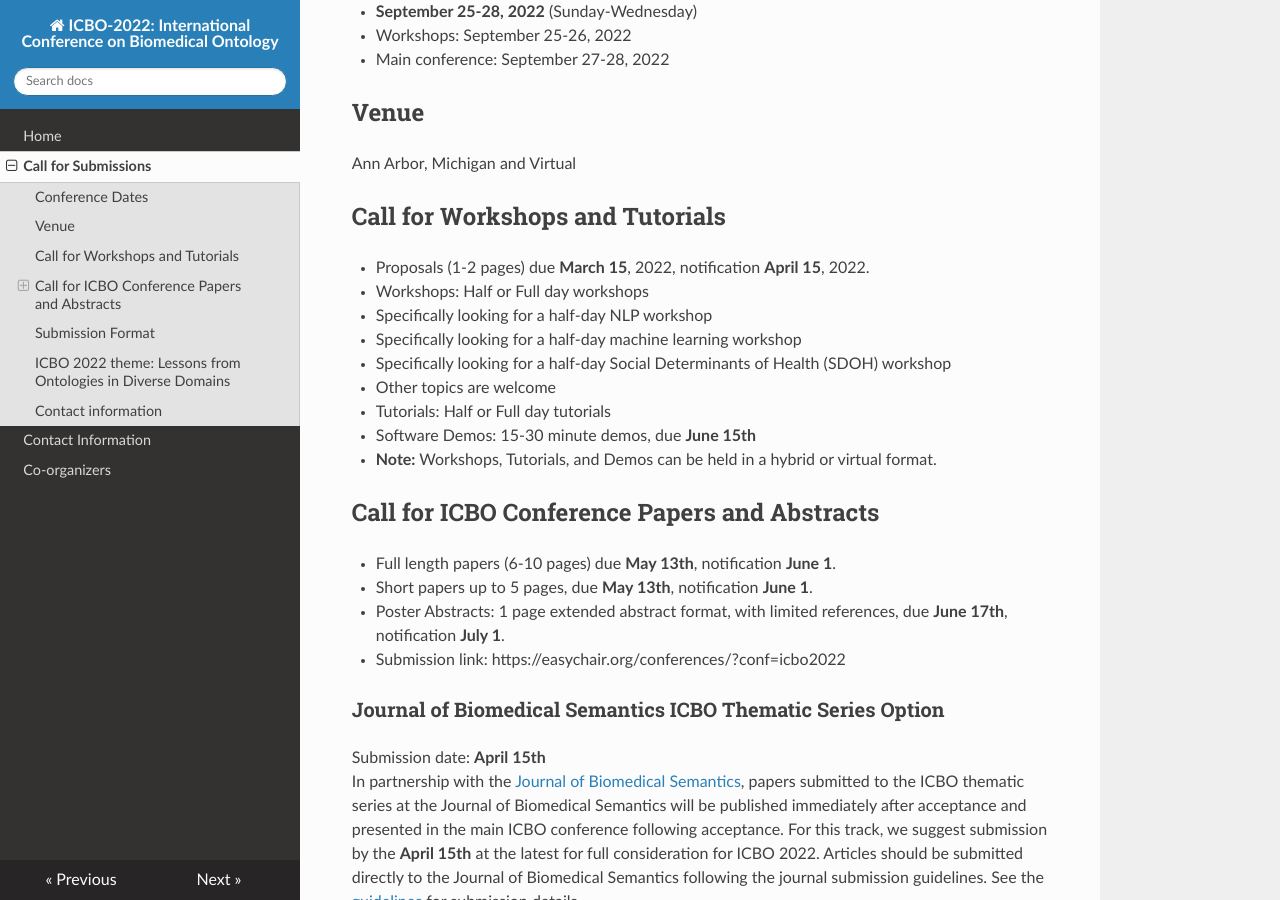
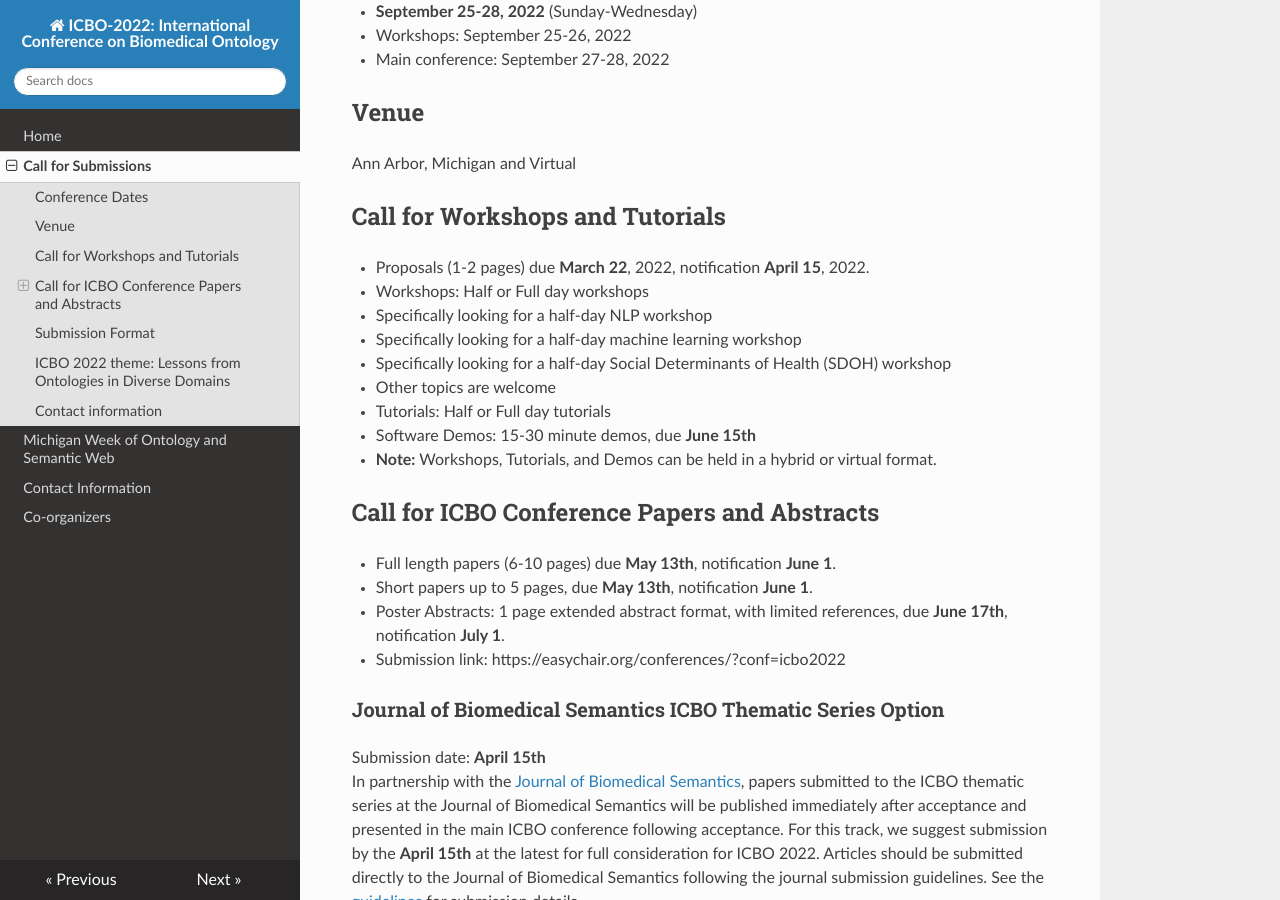
Before and after one commit to johnbeve/BFO-Organization, an MkDocs documentation site: the page built from docs/call-for-submissions.md, in a window 1280 px wide and 900 px high, scrolled down 312 px. Built offline with MkDocs 1.6.1, drawn with Linux system fonts in a browser that asks for light colours; nearby versions of some CDN libraries.

Commit message:
add Michagan week of ontology and semantic technology

```diff
--- a/docs/call-for-submissions.md
+++ b/docs/call-for-submissions.md
@@ -13,7 +13,7 @@ This meeting will be a hybrid meeting that includes both in-person and virtual p
 Ann Arbor, Michigan and Virtual
 
 ## Call for Workshops and Tutorials
-- Proposals (1-2 pages) due **March 15**, 2022, notification **April 15**, 2022.
+- Proposals (1-2 pages) due **March 22**, 2022, notification **April 15**, 2022.
 - Workshops: Half or Full day workshops
   - Specifically looking for a half-day NLP workshop
   - Specifically looking for a half-day machine learning workshop
--- a/mkdocs.yml
+++ b/mkdocs.yml
@@ -4,5 +4,6 @@ theme:
 nav:
   - Home: index.md
   - Call for Submissions: call-for-submissions.md
+  - Michigan Week of Ontology and Semantic Web: michigan-week-of-ontology-and-semantic-web.md
   - Contact Information: contact-information.md
   - Co-organizers: co-organizers.md
```
Also changed, not shown: docs/michigan-week-of-ontology-and-semantic-web.md (added, +3 -0 lines).
